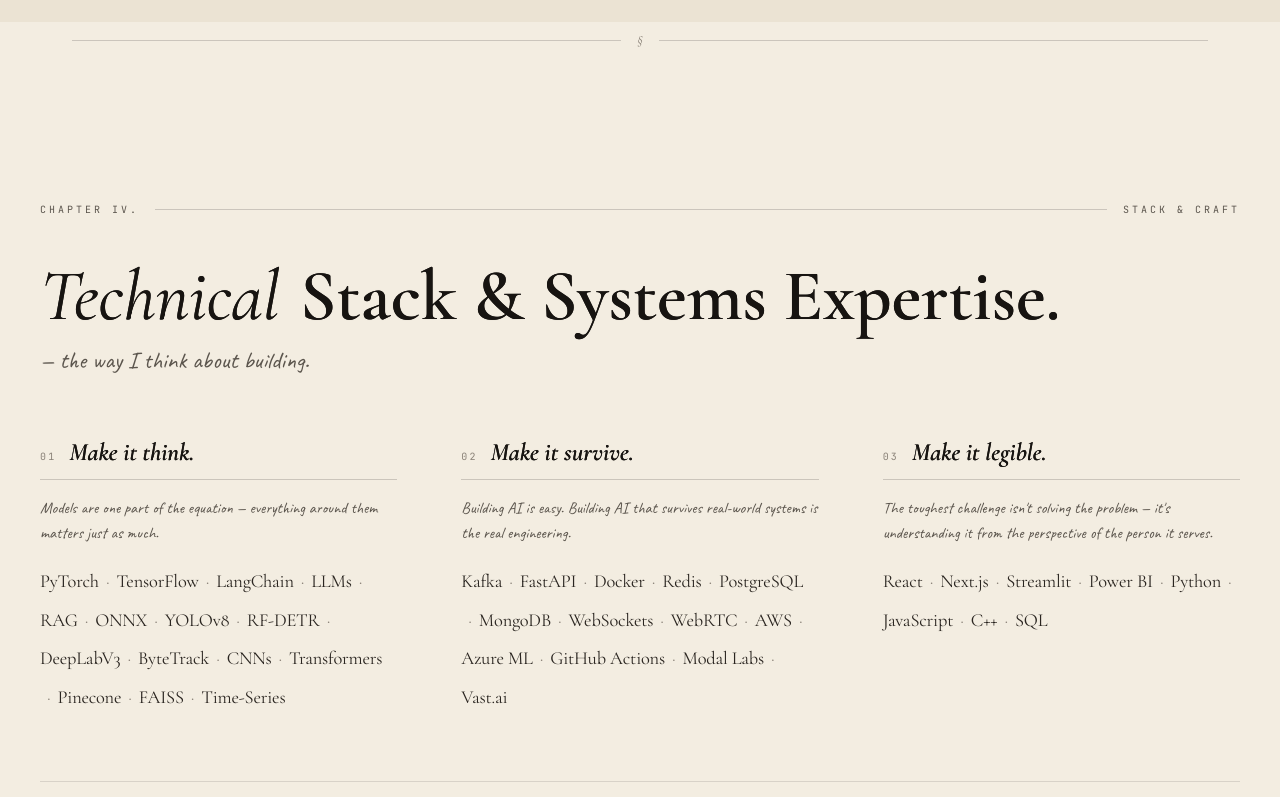
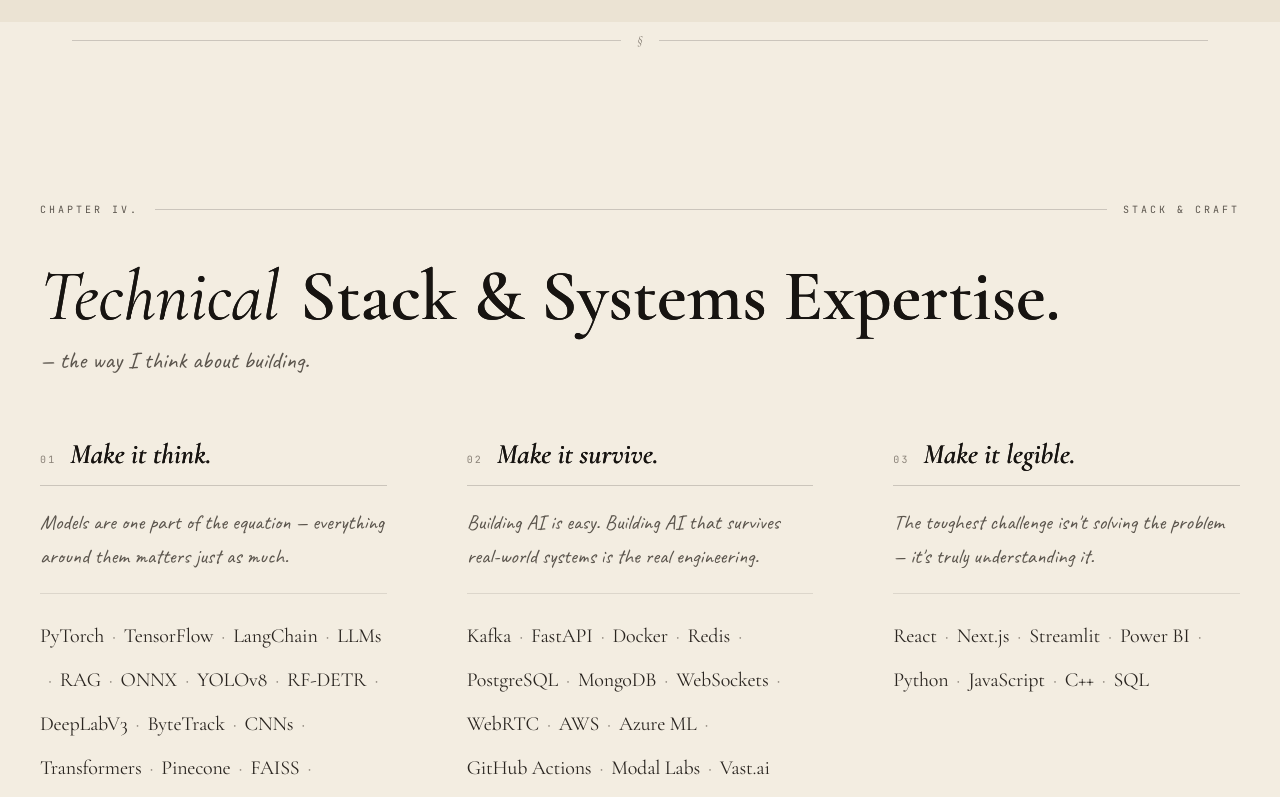
Before and after one commit to SaimMahmoodRamday/portfolio_v1, a React (Vite) app: page / in a window 1280 px wide. Shown: the part 6998-7795 px from the top of the page. Built offline with nearby package versions, Linux system fonts and the light colour scheme.

Commit message:
modified skills section - ui/ux of section improved

```diff
--- a/src/components/Skills.jsx
+++ b/src/components/Skills.jsx
@@ -144,7 +144,7 @@
   {
     num: '03',
     title: 'Make it legible.',
-    philosophy: "The toughest challenge isn't solving the problem — it's understanding it from the perspective of the person it serves.",
+    philosophy: "The toughest challenge isn't solving the problem — it's truly understanding it.",
     skills: [
       'React', 'Next.js', 'Streamlit', 'Power BI',
       'Python', 'JavaScript', 'C++', 'SQL',
@@ -157,8 +157,8 @@
     <p
       style={{
         fontFamily: "'Cormorant Garamond', serif",
-        fontSize: '1.15rem',
-        lineHeight: 2.1,
+        fontSize: '1.25rem',
+        lineHeight: 2.2,
         color: '#2a2520',
         letterSpacing: '-0.01em',
         margin: 0,
@@ -186,7 +186,7 @@
           </span>
           {i < skills.length - 1 && (
             <span
-              style={{ color: '#8a8278', margin: '0 7px', fontStyle: 'italic' }}
+              style={{ color: '#8a8278', margin: '0 8px', fontStyle: 'italic' }}
               aria-hidden="true"
             >
               ·
@@ -207,15 +207,15 @@
       whileInView={{ opacity: 1, y: 0, filter: 'blur(0px)' }}
       viewport={{ once: true, margin: '-60px' }}
       transition={{ duration: 0.95, delay, ease: EASE }}
-      style={{ display: 'flex', flexDirection: 'column', gap: '1rem' }}
+      style={{ display: 'flex', flexDirection: 'column', gap: '1.25rem' }}
     >
       {/* Number + italic title */}
       <div
         style={{
           display: 'flex',
           alignItems: 'baseline',
-          gap: '0.8rem',
-          paddingBottom: '0.9rem',
+          gap: '0.85rem',
+          paddingBottom: '1rem',
           borderBottom: '1px solid rgba(23,20,17,0.18)',
         }}
       >
@@ -227,6 +227,7 @@
             textTransform: 'uppercase',
             color: '#8a8278',
             flexShrink: 0,
+            paddingBottom: '2px',
           }}
         >
           {col.num}
@@ -236,7 +237,7 @@
             fontFamily: "'Cormorant Garamond', serif",
             fontStyle: 'italic',
             fontWeight: 600,
-            fontSize: '1.55rem',
+            fontSize: '1.75rem',
             color: '#171411',
             lineHeight: 1,
             margin: 0,
@@ -248,7 +249,7 @@
         </h3>
       </div>
 
-      {/* Philosophy — Caveat handwriting */}
+      {/* Philosophy — Caveat, large enough to actually read */}
       <motion.p
         initial={{ opacity: 0 }}
         whileInView={{ opacity: 1 }}
@@ -256,17 +257,30 @@
         transition={{ duration: 0.7, delay: delay + 0.15, ease: EASE }}
         style={{
           fontFamily: "'Caveat', cursive",
-          fontSize: '1rem',
+          fontSize: '1.3rem',
           color: '#5b554d',
-          lineHeight: 1.55,
+          lineHeight: 1.6,
           margin: 0,
         }}
       >
         {col.philosophy}
       </motion.p>
 
+      {/* Hairline separator between philosophy and skills */}
+      <motion.div
+        initial={{ scaleX: 0 }}
+        whileInView={{ scaleX: 1 }}
+        viewport={{ once: true }}
+        transition={{ duration: 0.6, delay: delay + 0.25, ease: EASE }}
+        style={{
+          height: '1px',
+          background: 'rgba(23,20,17,0.10)',
+          transformOrigin: 'left',
+        }}
+      />
+
       {/* Skills — dot-separated Cormorant */}
-      <DotList skills={col.skills} delay={delay + 0.22} />
+      <DotList skills={col.skills} delay={delay + 0.28} />
     </motion.div>
   )
 }
@@ -319,8 +333,8 @@
         <div
           style={{
             display: 'grid',
-            gridTemplateColumns: 'repeat(auto-fit, minmax(260px, 1fr))',
-            gap: '3.5rem 4rem',
+            gridTemplateColumns: 'repeat(auto-fit, minmax(280px, 1fr))',
+            gap: '3.5rem 5rem',
           }}
         >
           {COLUMNS.map((col, i) => (
@@ -328,45 +342,6 @@
           ))}
         </div>
 
-        {/* Footer rule */}
-        <motion.div
-          initial={{ opacity: 0 }}
-          whileInView={{ opacity: 1 }}
-          viewport={{ once: true }}
-          transition={{ duration: 0.7, delay: 0.45, ease: EASE }}
-          style={{
-            marginTop: '4rem',
-            paddingTop: '1.25rem',
-            borderTop: '1px solid rgba(23,20,17,0.12)',
-            display: 'flex',
-            justifyContent: 'space-between',
-            alignItems: 'baseline',
-            flexWrap: 'wrap',
-            gap: '0.5rem',
-          }}
-        >
-          <span
-            style={{
-              fontFamily: "'JetBrains Mono', monospace",
-              fontSize: '10px',
-              letterSpacing: '0.2em',
-              textTransform: 'uppercase',
-              color: '#8a8278',
-            }}
-          >
-            Full-stack AI engineering · 2024–2026
-          </span>
-          <span
-            style={{
-              fontFamily: "'Caveat', cursive",
-              fontSize: '13px',
-              color: '#8a8278',
-            }}
-          >
-            models are only one part of the equation.
-          </span>
-        </motion.div>
-
       </div>
     </section>
   )
```
